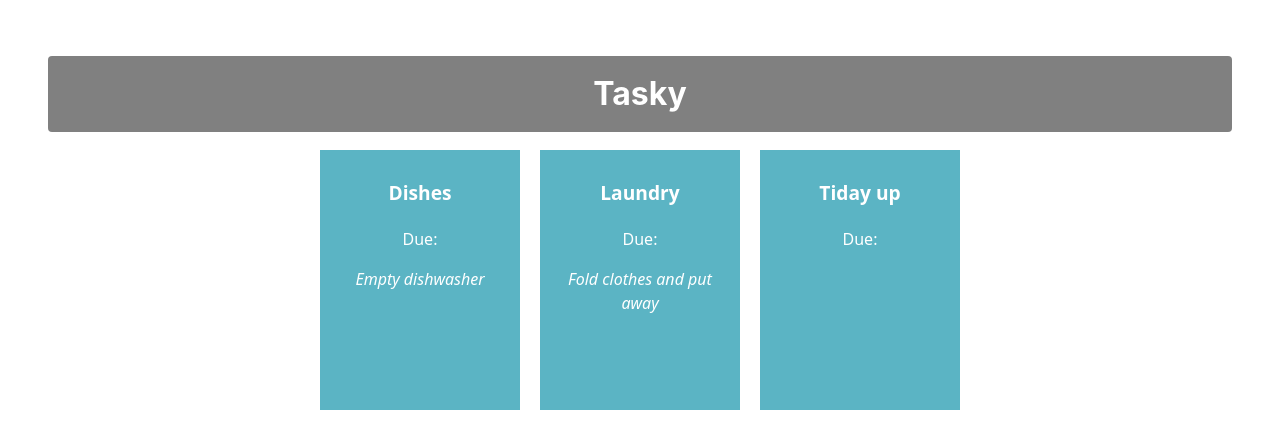
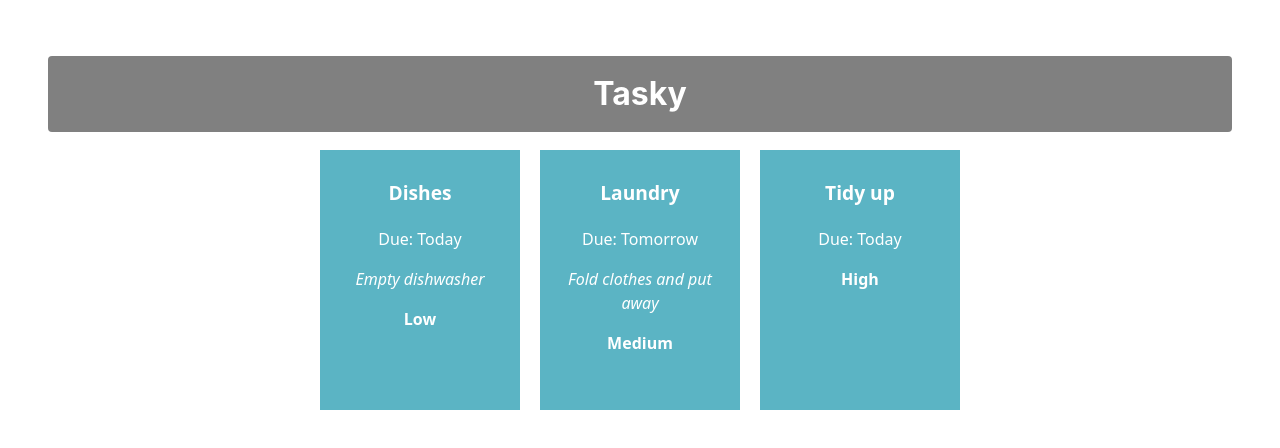
Before and after one commit to Dylan-618cmd/react-labs-basics, a React (Vite) app in the folder tasky/: page / in a window 1280 px wide. Shown: the top 448 px of the page. Built offline with nearby package versions, Linux system fonts and the light colour scheme.

Commit message:
Tasky Lab 2a - Exercise Complete

```diff
--- a/tasky/src/App.css
+++ b/tasky/src/App.css
@@ -44,3 +44,7 @@
 .description {
   font-style: italic;
 }
+
+.priority {
+  font-weight: bold;
+}
--- a/tasky/src/App.jsx
+++ b/tasky/src/App.jsx
@@ -5,9 +5,9 @@
 function App() {
   const [ taskState, setTaskState ] = useState({
     tasks: [
-      {id: 1, title:"Dishes", description: "Empty dishwasher", deadline: "Today"},
-      {id: 2, title: "Laundry", description: "Fold clothes and put away", deadline: "Tomorrow"},
-      {id: 3, title: "Tiday up", deadline: "Today "}
+      {id: 1, title:"Dishes", description: "Empty dishwasher", deadline: "Today", priority: "Low"},
+      {id: 2, title: "Laundry", description: "Fold clothes and put away", deadline: "Tomorrow", priority: "Medium"},
+      {id: 3, title: "Tidy up", deadline: "Today", priority: "High"}
     ]
   });
 
@@ -18,7 +18,8 @@
       <Task
         title={task.title}
         description={task.description}
-        dedline={task.deadline}
+        deadline={task.deadline}
+        priority={task.priority}
         key={task.id}
       />
       ))}
--- a/tasky/src/components/Task.jsx
+++ b/tasky/src/components/Task.jsx
@@ -9,6 +9,7 @@
             <p>Due: {props.deadline}</p>
             <p>{props.children}</p>
             <p className = "description">{props.description}</p>
+            <p className = "priority">{props.priority}</p>
         </div>
     )
 }
```
